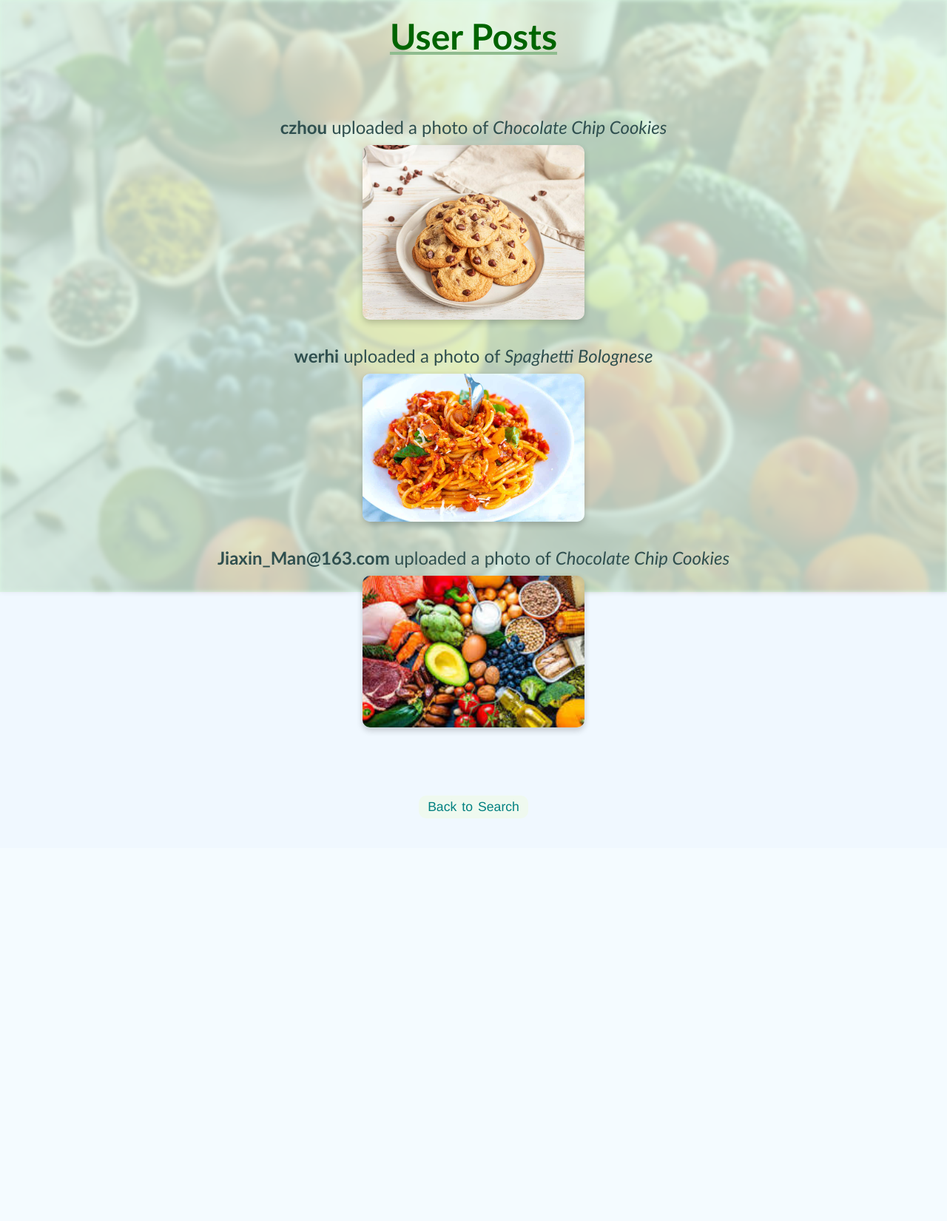
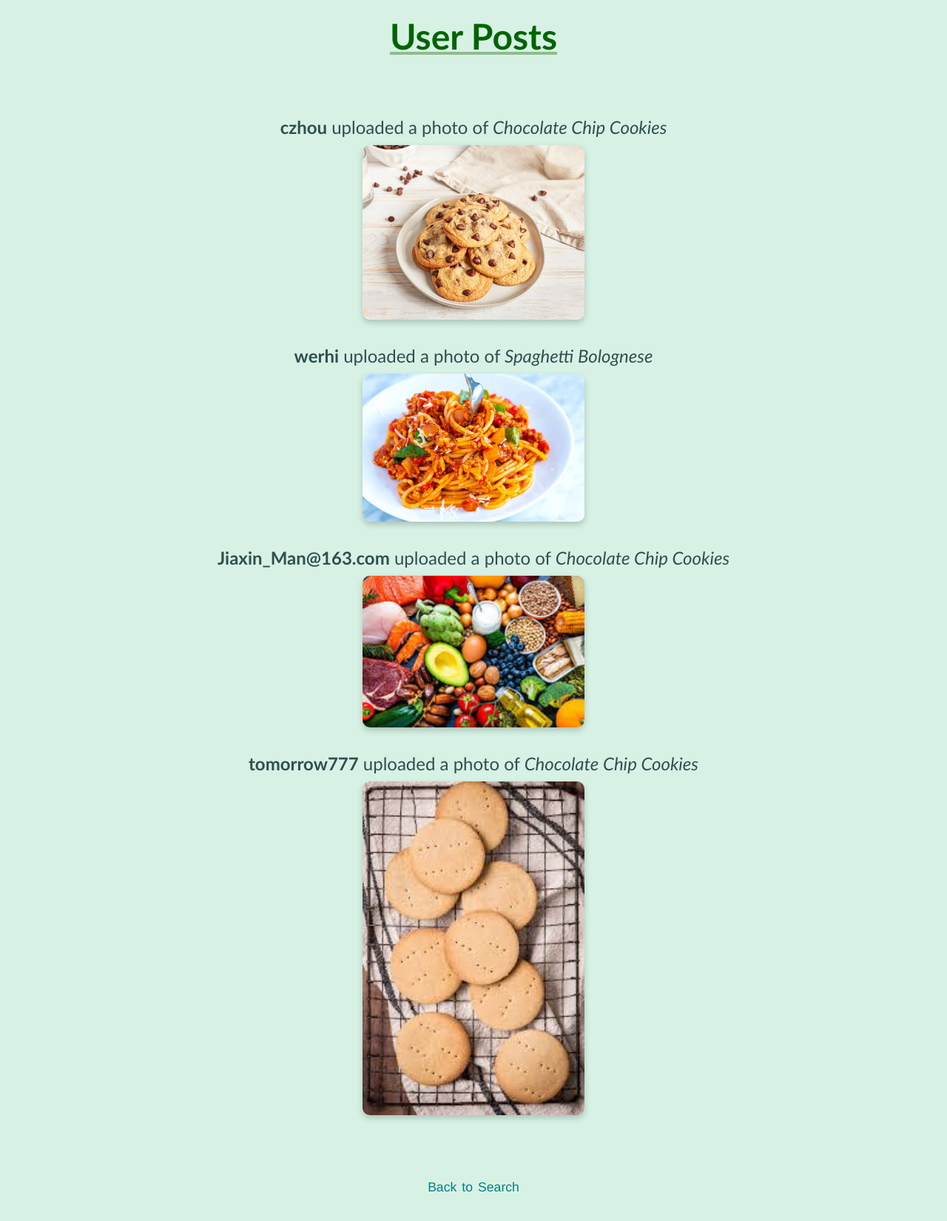
Before and after one commit to REDY-a/Madhacks2024, a Flask app: page /user_posts in a window 1280 px wide. Shown: the whole page at 74% size. Before the commit the page ends 1106 px from the top, so only its background shows below. Run offline with Flask 3, Linux system fonts and the light colour scheme.

Commit message:
user posts background updates

```diff
--- a/static/posts_styles.css
+++ b/static/posts_styles.css
@@ -6,15 +6,19 @@
 }
 
 body {
+    background-size: cover;
+    background-attachment: fixed;
+    font-family: Arial, sans-serif; /* Add any additional styling here */
     display: flex;
     flex-direction: column;
     justify-content: center;
     align-items: center;
     min-height: 100vh;
-    background-color: #f0f8ff;
+    background-color: #caeeddbe;
     font-family: 'Dosis', sans-serif;
     color: #333;
     padding: 20px;
+    overflow-x: hidden; /* Prevent horizontal scrolling */
 }
 
 h1 {
@@ -52,6 +56,7 @@ img {
     border-radius: 10px;
     box-shadow: 0 4px 8px rgba(0, 0, 0, 0.2);
     transition: transform 0.3s ease;
+    z-index: 1; /* Ensure image is above the background overlay */
 }
 
 img:hover {
@@ -75,30 +80,9 @@ a:hover {
     color: #388e3c;
 }
 
-/* Background overlay */
-body::after {
-    content: "";
-    position: absolute;
-    top: 0;
-    left: 0;
-    width: 100%;
-    height: 100%;
-    background: url('images/foodtype.jpg') no-repeat center center/cover;
-    background-attachment: fixed; /* Fixed background */
-    opacity: 0.2;
-    filter: blur(3px);
-    z-index: -1;
-}
-
-body::before {
-    content: "";
-    position: absolute;
-    top: 0;
-    left: 0;
-    width: 100%;
-    height: 100%;
-    background-color: rgba(173, 245, 173, 0.3);
-    z-index: -1;
+ul, li, div {
+    background-color: transparent;
+    z-index: 1; /* Place these elements above the background layers */
 }
 
 #upload-info {
@@ -109,11 +93,11 @@ body::before {
 
 .back-button-container {
     width: 12%;
-    background-color:rgb(239, 249, 239);
+    /* background-color:rgb(239, 249, 239); */
     background-size: cover;
     border-radius: 10px;
     margin:20px 0;
-    line-height: 30px;
+    line-height: 10px;
     transition: width 0.5s;
     text-align: center;
 }
--- a/user_posts.json
+++ b/user_posts.json
@@ -1 +1 @@
-[{"username": "czhou", "image": "static/uploads\\chocolate_chip_cookies.jpg", "recipe": "Chocolate Chip Cookies"}, {"username": "werhi", "image": "static/uploads\\Spaghetti-with-Meat-Sauce-Recipe-1-1200.jpg", "recipe": "Spaghetti Bolognese"}, {"username": "Jiaxin_Man@163.com", "image": "static/uploads\\vegetables.jpg", "recipe": "Chocolate Chip Cookies"}]
+[{"username": "czhou", "image": "static/uploads\\chocolate_chip_cookies.jpg", "recipe": "Chocolate Chip Cookies"}, {"username": "werhi", "image": "static/uploads\\Spaghetti-with-Meat-Sauce-Recipe-1-1200.jpg", "recipe": "Spaghetti Bolognese"}, {"username": "Jiaxin_Man@163.com", "image": "static/uploads\\vegetables.jpg", "recipe": "Chocolate Chip Cookies"}, {"username": "tomorrow777", "image": "static/uploads\\biscuits.jpg", "recipe": "Chocolate Chip Cookies"}]
```
Also changed, not shown: static/uploads/biscuits.jpg (added).
